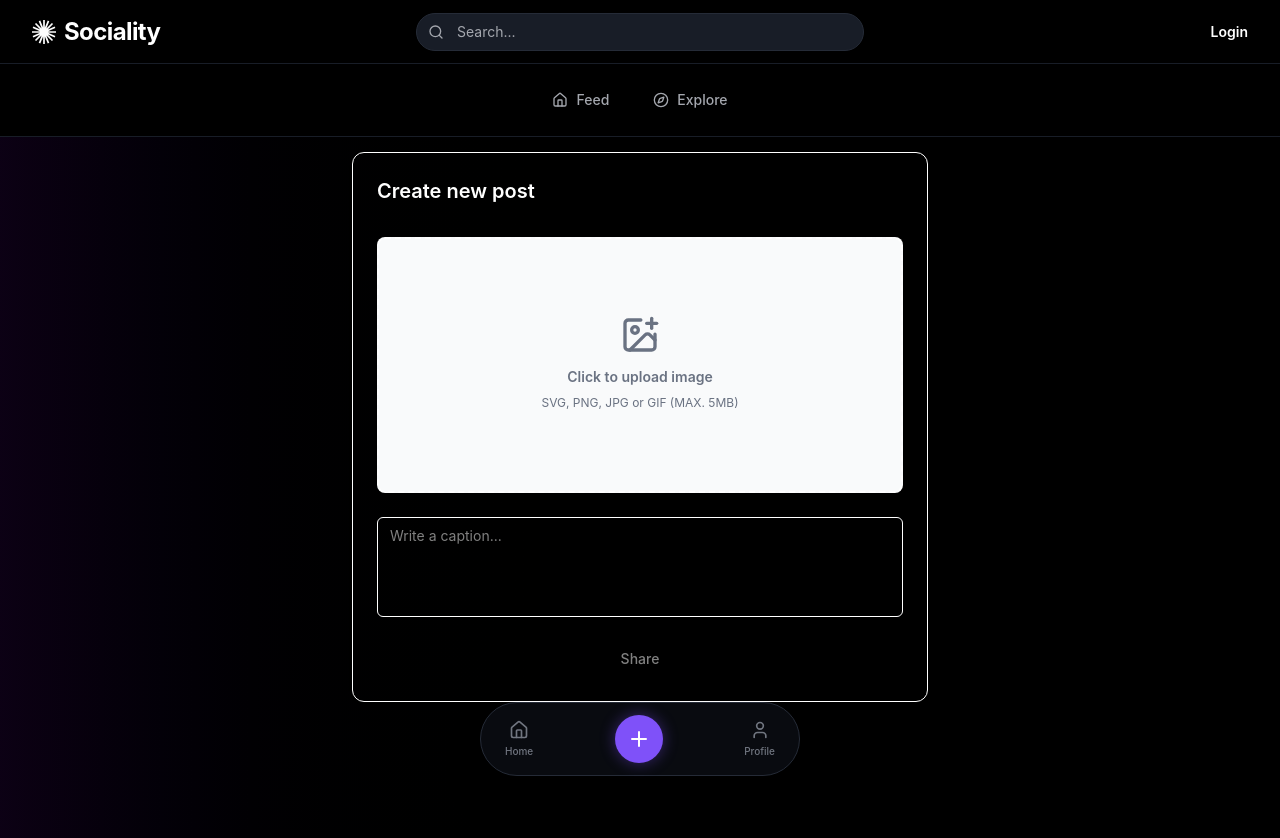
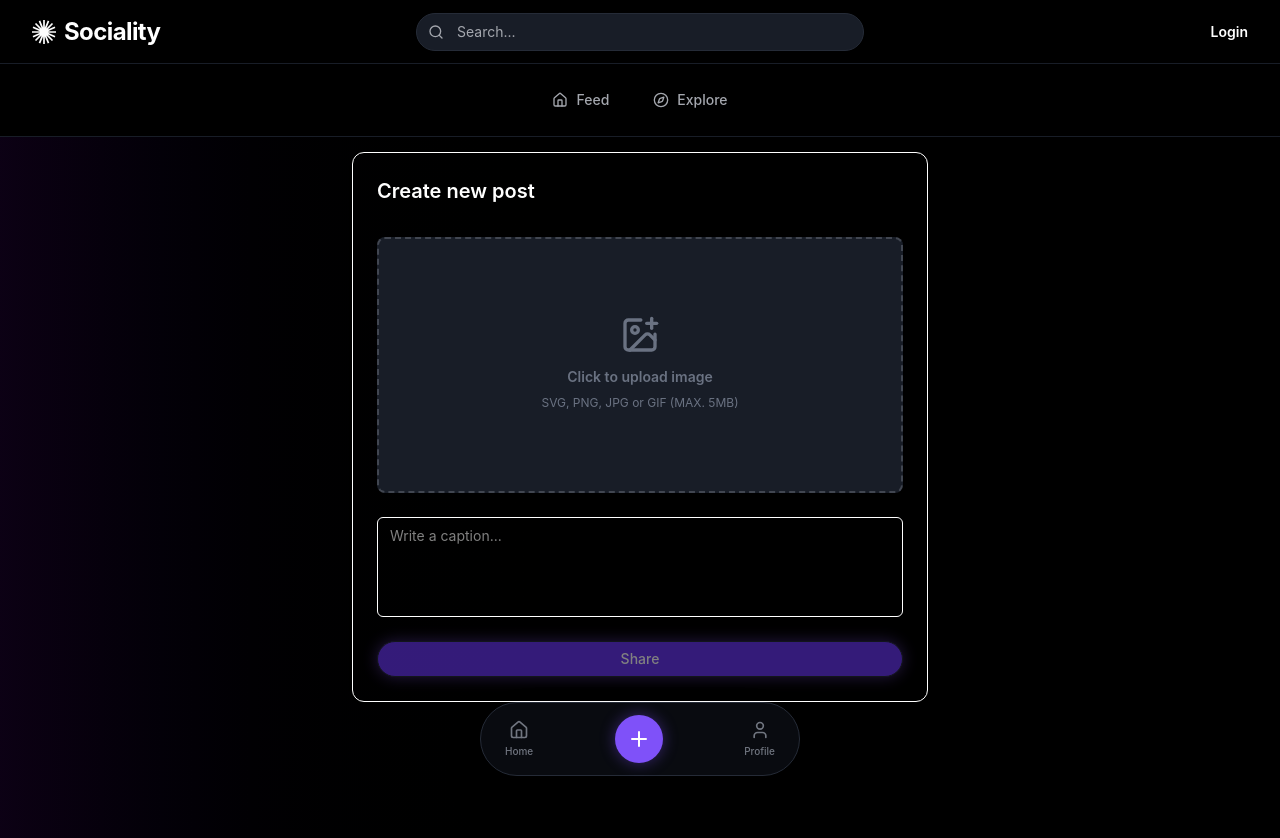
Before and after one commit to LusianaAniex/sociality_platform, a Next.js app: page /create in a window 1280 px wide. Built offline with nearby package versions, Linux system fonts and the light colour scheme; no server answers.

Commit message:
fixing CreatePost Form

```diff
--- a/src/features/post/components/CreatePostForm.tsx
+++ b/src/features/post/components/CreatePostForm.tsx
@@ -79,7 +79,7 @@ export const CreatePostForm = () => {
           <div className='flex flex-col items-center justify-center w-full'>
             <label
               htmlFor='image-upload'
-              className='flex flex-col items-center justify-center w-full h-64 border-2 border-dashed rounded-lg cursor-pointer bg-gray-50 hover:bg-gray-100 transition-colors relative overflow-hidden'
+              className='flex flex-col items-center justify-center w-full h-64 border-2 border-dashed border-neutral-700 rounded-lg cursor-pointer bg-neutral-900 hover:bg-neutral-800 transition-colors relative overflow-hidden'
             >
               {imagePreview ? (
                 <Image
@@ -120,7 +120,7 @@ export const CreatePostForm = () => {
           <Button
             type='submit'
             disabled={!imageFile || isLoading}
-            className='w-full'
+            className='w-full bg-primary-300 text-white border border-neutral-800 rounded-full h-9 shadow-[0_0_15px_rgba(139,92,246,0.5)] hover:shadow-[0_0_50px_rgba(139,92,246,0.9)] transition-all duration-300'
           >
             {isLoading ? (
               <>
```
